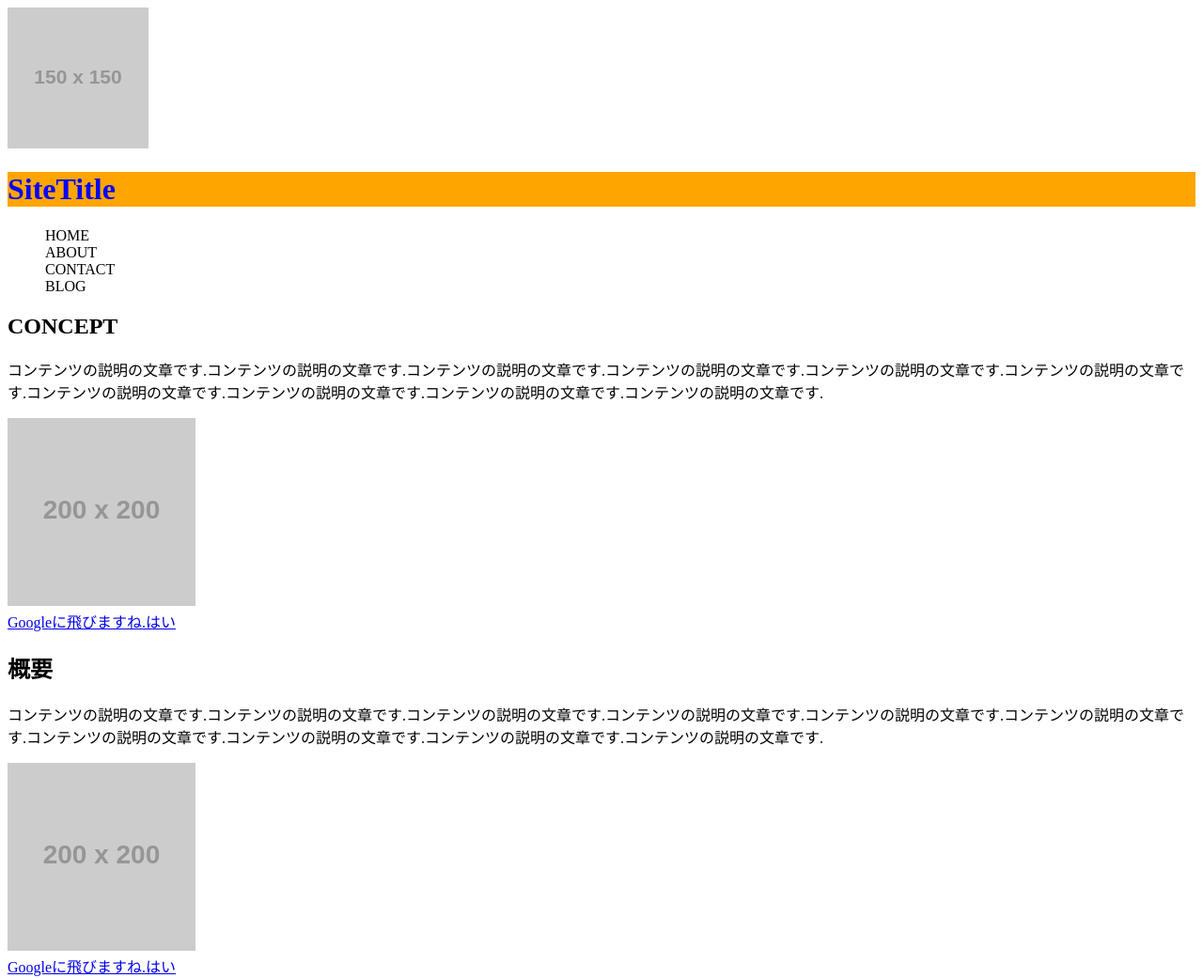
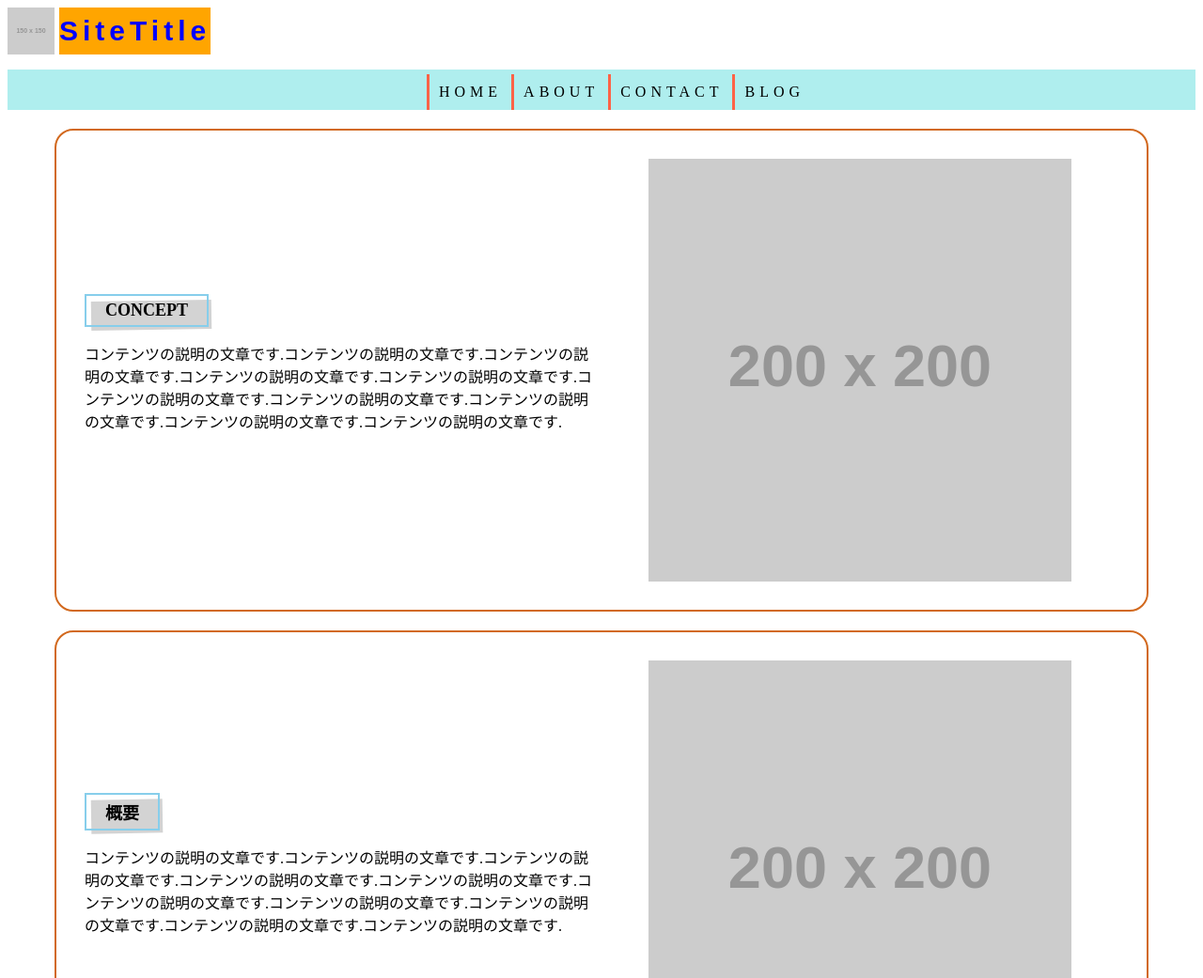
Before and after one commit to nbr41to/progLearning_lesson, a plain HTML site: page index.html in a window 1280 px wide. Shown: the top 1041 px of the page at 94% size. Drawn offline with Linux system fonts and the light colour scheme; placeholder pictures from the web are drawn by us.

Commit message:
CSSを導入したよ

```diff
--- a/css/style.css
+++ b/css/style.css
@@ -1,9 +1,84 @@
+header {
+  display: flex;
+  justify-content: start;
+  align-items: center;
+}
+.siteLogo {
+  width: 50px;
+  height: 50px;
+  margin-right: 5px;
+}
 .siteTitle {
-        color: blue;
-        background-color: orange;
-      }
+  /* 文字の装飾 */
+  color: blue;
+  font-size: 30px;
+  letter-spacing: 5px;
+  line-height: 50px;
+  font-family: fantasy;
 
+  background-color: orange;
+  /* デフォルトの余白を削除 */
+  margin: 0;
+  /* reset.cssを使おう */
+}
 
-ul{
-   list-style: none;
+ul {
+  list-style: none;
+  display: flex;
+  justify-content: center;
+  background-color: paleturquoise;
 }
+
+li {
+  display: inline-block;
+  letter-spacing: 5px;
+  padding: 10px;
+  border-left: 3px solid tomato;
+  margin-top: 5px;
+}
+
+section {
+  display: flex;
+  justify-content: center;
+  align-items: center;
+  border: 2px solid chocolate;
+  border-radius: 20px;
+  padding: 10px 30px;
+  margin: 20px 50px;
+}
+section div {
+  width: 50%;
+}
+
+section img {
+  box-sizing: border-box;
+  width: 50%;
+  padding: 20px 50px;
+}
+
+.contentTtl {
+  font-size: 18px;
+  position: relative;
+  margin: 0;
+  display: inline-block;
+  padding: 5px 20px;
+  border: 2px solid skyblue;
+}
+
+.contentTtl:after {
+  background-color: lightgrey;
+  position: absolute;
+  top: 5px;
+  left: 5px;
+  content: "";
+  width: 100%;
+  height: 100%;
+  z-index: -10;
+  transform: rotate(-1deg);
+}
+
+small {
+   display: block;
+   margin: 0 auto;
+   text-align: center;
+}
--- a/index.html
+++ b/index.html
@@ -8,9 +8,7 @@
   </head>
   <body>
     <header>
-      <div>
-        <img src="http://placehold.jp/150x150.png" alt="siteLogo" />
-      </div>
+        <img class="siteLogo" src="http://placehold.jp/150x150.png" alt="siteLogo" />
       <h1 class="siteTitle">
         SiteTitle
       </h1>
@@ -26,42 +24,34 @@
     <main>
       <section>
         <div>
-          <h2>CONCEPT</h2>
+          <h2 class="contentTtl">CONCEPT</h2>
           <p>
             コンテンツの説明の文章です.コンテンツの説明の文章です.コンテンツの説明の文章です.コンテンツの説明の文章です.コンテンツの説明の文章です.コンテンツの説明の文章です.コンテンツの説明の文章です.コンテンツの説明の文章です.コンテンツの説明の文章です.コンテンツの説明の文章です.
           </p>
         </div>
-        <div>
           <img src="http://placehold.jp/200x200.png" alt="image" />
-        </div>
-        <a href="http://google.com">Googleに飛びますね.はい</a>
       </section>
       <section>
         <div>
-          <h2>概要</h2>
+          <h2 class="contentTtl">概要</h2>
           <p>
             コンテンツの説明の文章です.コンテンツの説明の文章です.コンテンツの説明の文章です.コンテンツの説明の文章です.コンテンツの説明の文章です.コンテンツの説明の文章です.コンテンツの説明の文章です.コンテンツの説明の文章です.コンテンツの説明の文章です.コンテンツの説明の文章です.
           </p>
         </div>
-        <div>
           <img src="http://placehold.jp/200x200.png" alt="image" />
-        </div>
-        <a href="http://google.com">Googleに飛びますね.はい</a>
       </section>
       <section>
         <div>
-          <h2>CONTENTS</h2>
+          <h2 class="contentTtl">CONTENTS</h2>
           <p>
             コンテンツの説明の文章です.コンテンツの説明の文章です.コンテンツの説明の文章です.コンテンツの説明の文章です.コンテンツの説明の文章です.コンテンツの説明の文章です.コンテンツの説明の文章です.コンテンツの説明の文章です.コンテンツの説明の文章です.コンテンツの説明の文章です.
           </p>
         </div>
-        <div>
           <img src="http://placehold.jp/200x200.png" alt="image" />
-        </div>
-        <a href="http://google.com">Googleに飛びますね.はい</a>
       </section>
     </main>
     <footer>
+        <a href="http://google.com">Googleに飛びますね.はい</a>
       <hr />
       <small>Copylight 2020 progLearnig</small>
     </footer>
```
